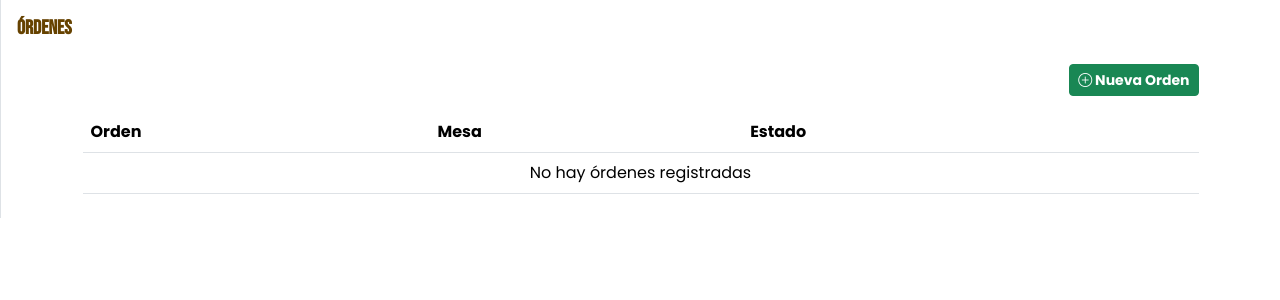
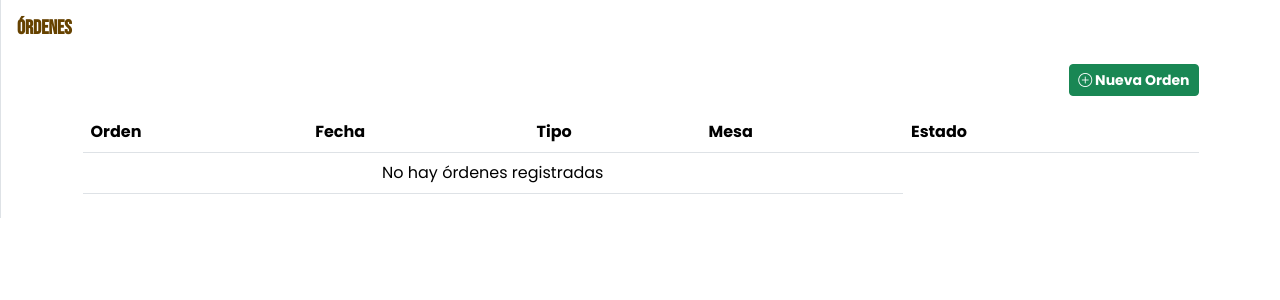
Before and after one commit to juan1144/fitomenu, a Django app: page /admin_panel/ordenes/ in a window 1280 px wide. Shown: the part 58-358 px from the top of the page. Run offline with Django 5.2, Linux system fonts and the light colour scheme; the visitor is signed in with stand-in values (Sample User, id 1); data comes from the database, SQL or seed files in the repository; data that the repository does not hold is empty; some libraries are stand-ins or nearby versions; some web fonts are replaced.

Commit message:
Implement daily order codes with type prefix and display creation date
- Changed order codes from sequential integers to prefixed daily format (e.g., A1, P2)
- Added tipo field to distinguish between dine-in and takeaway orders
- Adjusted order creation logic to reset numbering per type and per day
- Displayed order creation date in the order list for clarity
- Ensured validation only accepts active orders from the current day

```diff
--- a/admin_panel/forms.py
+++ b/admin_panel/forms.py
@@ -24,7 +24,7 @@
 class OrdenForm(forms.ModelForm):
     class Meta:
         model = Orden
-        fields = ["numero_mesa"]
+        fields = ["numero_mesa", "tipo"]
 
 
 class RestauranteInfoForm(forms.ModelForm):
--- a/admin_panel/models.py
+++ b/admin_panel/models.py
@@ -1,4 +1,5 @@
 from django.db import models
+from django.utils.timezone import now
 
 
 class CategoriaProducto(models.Model):
@@ -29,16 +30,33 @@
 
 
 class Orden(models.Model):
-    orden = models.IntegerField(unique=True)
+    # orden = models.IntegerField(unique=True)
+    orden = models.CharField(max_length=10)
     numero_mesa = models.IntegerField()
+    tipo = models.CharField(
+        max_length=1, choices=[("A", "Atención"), ("P", "Para llevar")]
+    )
     estado = models.BooleanField(default=True)
     created_at = models.DateTimeField(auto_now_add=True)
     updated_at = models.DateTimeField(auto_now=True)
 
+    def generar_codigo(self):
+        hoy = now().date()
+        ultimo = Orden.objects.filter(created_at__date=hoy, tipo=self.tipo).order_by(
+            "-created_at"
+        )
+
+        if ultimo.exists():
+            ultimo_cod = ultimo.first().orden
+            ultimo_num = int(ultimo_cod[1:])
+            nuevo_num = ultimo_num + 1
+        else:
+            nuevo_num = 1
+        return f"{self.tipo}{nuevo_num}"
+
     def save(self, *args, **kwargs):
         if not self.orden:
-            last = Orden.objects.order_by("-orden").first()
-            self.orden = (last.orden + 1) if last else 1
+            self.orden = self.generar_codigo()
         super().save(*args, **kwargs)
 
     def __str__(self):
--- a/admin_panel/views.py
+++ b/admin_panel/views.py
@@ -190,7 +190,8 @@
         form = OrdenForm(request.POST)
         if form.is_valid():
             orden = form.save(commit=False)
-            orden.estado = True  # aseguramos que se cree activa
+            orden.tipo = form.cleaned_data["tipo"]
+            orden.estado = True
             orden.save()
             if request.headers.get("Hx-Request"):
                 response = HttpResponse()
--- a/templates/admin_panel/orden_lista.html
+++ b/templates/admin_panel/orden_lista.html
@@ -17,6 +17,8 @@
         <thead>
             <tr>
                 <th>Orden</th>
+                <th>Fecha</th>
+                <th>Tipo</th>
                 <th>Mesa</th>
                 <th>Estado</th>
                 <th></th>
@@ -26,6 +28,8 @@
             {% for orden in ordenes %}
             <tr id="orden-row-{{ orden.id }}">
                 <td>{{ orden.orden }}</td>
+                <td>{{ orden.created_at|date:"d/m/Y H:i" }}</td>
+                <td>{{ orden.get_tipo_display }}</td>
                 <td>{{ orden.numero_mesa }}</td>
                 <td>
                     <form method="post"
--- a/templates/admin_panel/partials/_orden_form.html
+++ b/templates/admin_panel/partials/_orden_form.html
@@ -8,6 +8,10 @@
         <label for="{{ form.numero_mesa.id_for_label }}" class="form-label">Número de Mesa</label>
         {{ form.numero_mesa }}
     </div>
+    <div class="mb-3">
+        <label for="{{ form.tipo.id_for_label }}" class="form-label">Tipo de Orden</label>
+        {{ form.tipo }}
+    </div>
 </form>
 
 <!-- Modal Footer (OOB) -->
--- a/templates/menu/menu_lista.html
+++ b/templates/menu/menu_lista.html
@@ -116,7 +116,7 @@
       <div class="modal-body">
         <div id="orden-validation-result"></div>
         <label for="ordenInput" class="form-label mt-2">Número de orden</label>
-        <input type="number" name="orden_id" class="form-control" id="ordenInput" required>
+        <input type="text" name="orden_id" class="form-control" id="ordenInput" required>
       </div>
       <div class="modal-footer">
         <button type="submit" class="btn btn-primary">Validar</button>
```
Also changed, not shown: menu/views.py (+7 -2 lines), admin_panel/migrations/0005_orden_tipo_alter_orden_orden.py (added).
